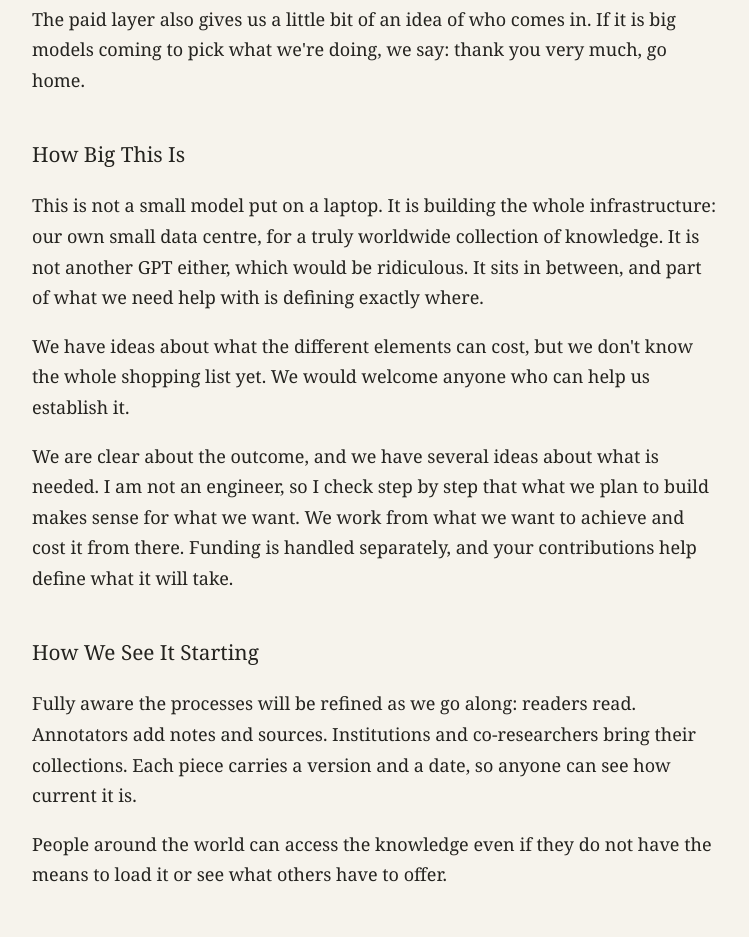
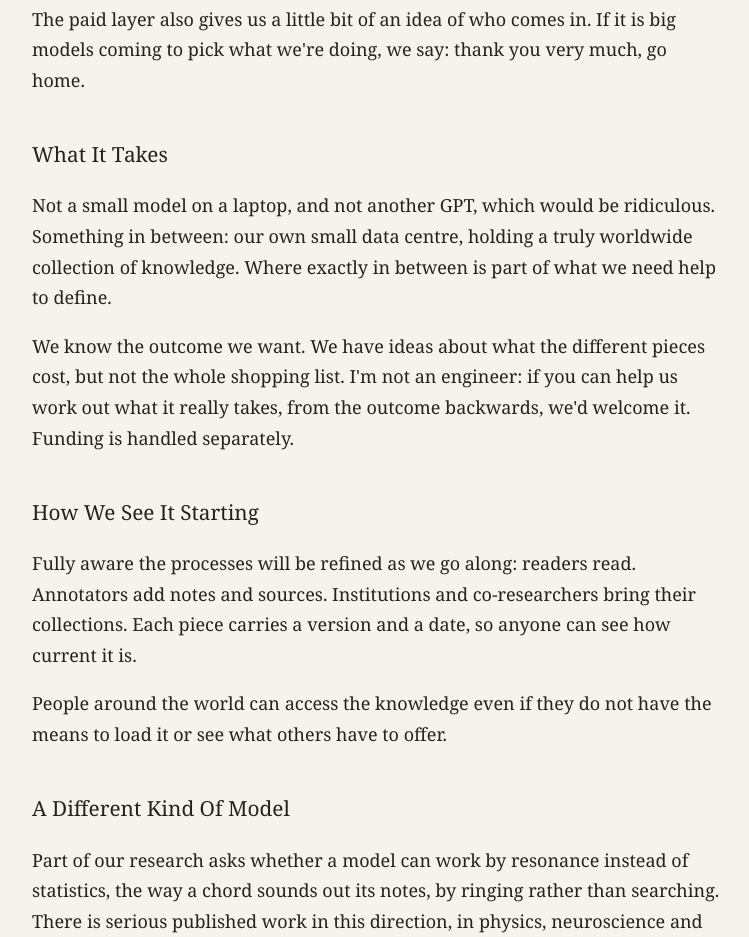
Before and after one commit to kingsleychenda/kingsleychenda.github.io, a plain HTML site: page mtelos/index.html in a window 1280 px wide. Shown: the part 2940-3877 px from the top of the page, without its empty margins (264-1013 px from the left). Drawn offline with Linux system fonts and the light colour scheme.

Commit message:
Publish metanoia-hub.github.io

```diff
--- a/mtelos/index.html
+++ b/mtelos/index.html
@@ -62,10 +62,9 @@ ul{padding-left:1.2em}
 <p>But Mtelos is made specifically for people who have no means and no way to reach this kind of knowledge. They are not charged. Along with Mtelos, we plan to give them tablets and internet access, so they can use it even in remote places, and feed back what they experience on the ground. Their feedback goes back into Mtelos. No open or closed model can do that.</p>
 <p>The paid layer also gives us a little bit of an idea of who comes in. If it is big models coming to pick what we're doing, we say: thank you very much, go home.</p>
 
-<h2>How Big This Is</h2>
-<p>This is not a small model put on a laptop. It is building the whole infrastructure: our own small data centre, for a truly worldwide collection of knowledge. It is not another GPT either, which would be ridiculous. It sits in between, and part of what we need help with is defining exactly where.</p>
-<p>We have ideas about what the different elements can cost, but we don't know the whole shopping list yet. We would welcome anyone who can help us establish it.</p>
-<p>We are clear about the outcome, and we have several ideas about what is needed. I am not an engineer, so I check step by step that what we plan to build makes sense for what we want. We work from what we want to achieve and cost it from there. Funding is handled separately, and your contributions help define what it will take.</p>
+<h2>What It Takes</h2>
+<p>Not a small model on a laptop, and not another GPT, which would be ridiculous. Something in between: our own small data centre, holding a truly worldwide collection of knowledge. Where exactly in between is part of what we need help to define.</p>
+<p>We know the outcome we want. We have ideas about what the different pieces cost, but not the whole shopping list. I'm not an engineer: if you can help us work out what it really takes, from the outcome backwards, we'd welcome it. Funding is handled separately.</p>
 
 <h2>How We See It Starting</h2>
 <p>Fully aware the processes will be refined as we go along: readers read. Annotators add notes and sources. Institutions and co-researchers bring their collections. Each piece carries a version and a date, so anyone can see how current it is.</p>
```
